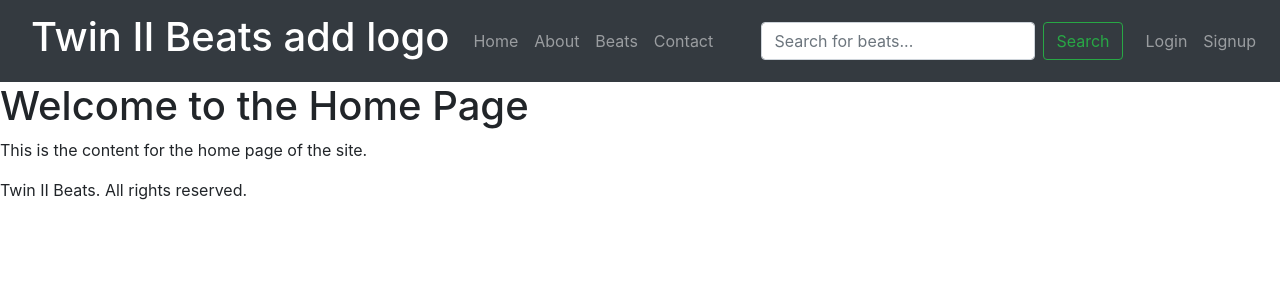
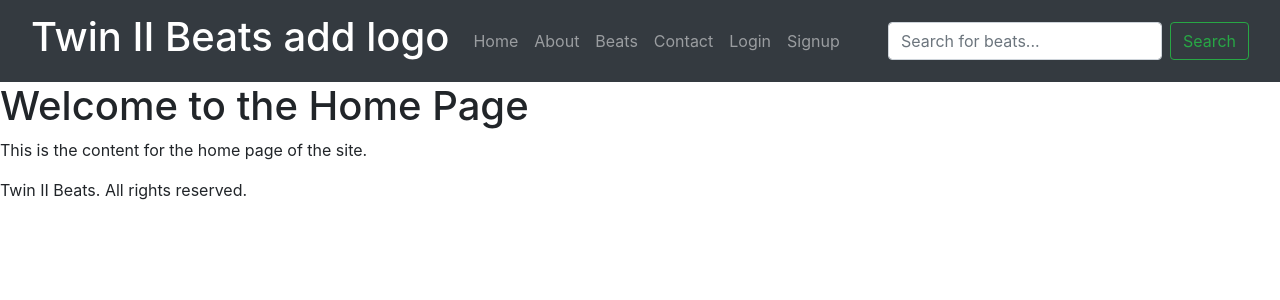
Before and after one commit to RWinterburn/ci-project-4, a Django app: template beats/static/templates/home.html in a window 1280 px wide. Shown: the top 300 px of the page. Run offline with Django 3.2, Linux system fonts and the light colour scheme; the template is opened without the code that fills it, so the values that code supplies are empty; some libraries are stand-ins or nearby versions.

```diff
--- a/beats/static/templates/base.html
+++ b/beats/static/templates/base.html
@@ -50,17 +50,6 @@
                         <li class="nav-item">
                             <a class="nav-link" href="#">Contact</a>
                         </li>
-                    </ul>
-
-                    <!-- Search Form -->
-                    <form class="form-inline my-2 my-lg-0" method="GET" action="{% url 'search' %}">
-                        <input class="form-control mr-sm-2" type="search" name="q" placeholder="Search for beats..." aria-label="Search" value="{{ query }}">
-                        <button class="btn btn-outline-success my-2 my-sm-0" type="submit">Search</button>
-                    </form>
-                </div>
-            </div>
-
-        <ul class="navbar-nav ml-auto">
                             {% if user.is_authenticated %}
                             <li class="nav-item">
                                 <a class="nav-link" href="{% url 'profile' %}">Profile</a>
@@ -76,7 +65,20 @@
                                     <a class="nav-link" href="{% url 'account_signup' %}">Signup</a>
                                 </li>
                             {% endif %}
+
+
                     </ul>
+
+                    <!-- Search Form -->
+                    <form class="form-inline my-2 my-lg-0" method="GET" action="{% url 'search' %}">
+                        <input class="form-control mr-sm-2" type="search" name="q" placeholder="Search for beats..." aria-label="Search" value="{{ query }}">
+                        <button class="btn btn-outline-success my-2 my-sm-0" type="submit">Search</button>
+                    </form>
+                </div>
+            </div>
+
+
+
     </div>
 </div>
 </nav>
```
Also changed, not shown: beats/db.sqlite3. Lines whose indentation alone changed are shown as unchanged.
